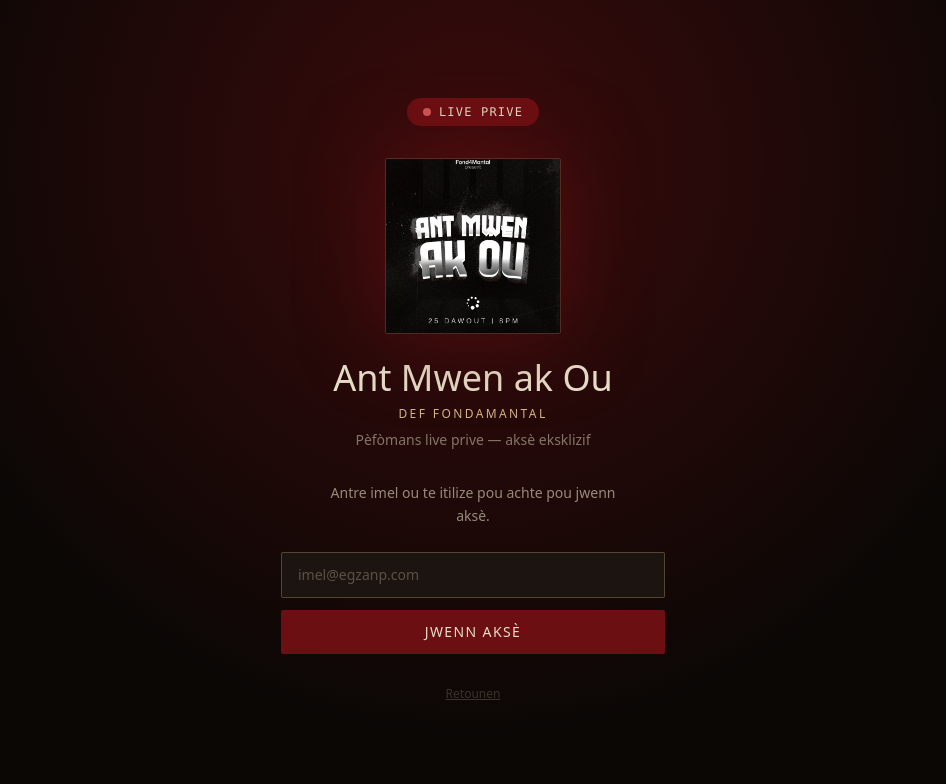
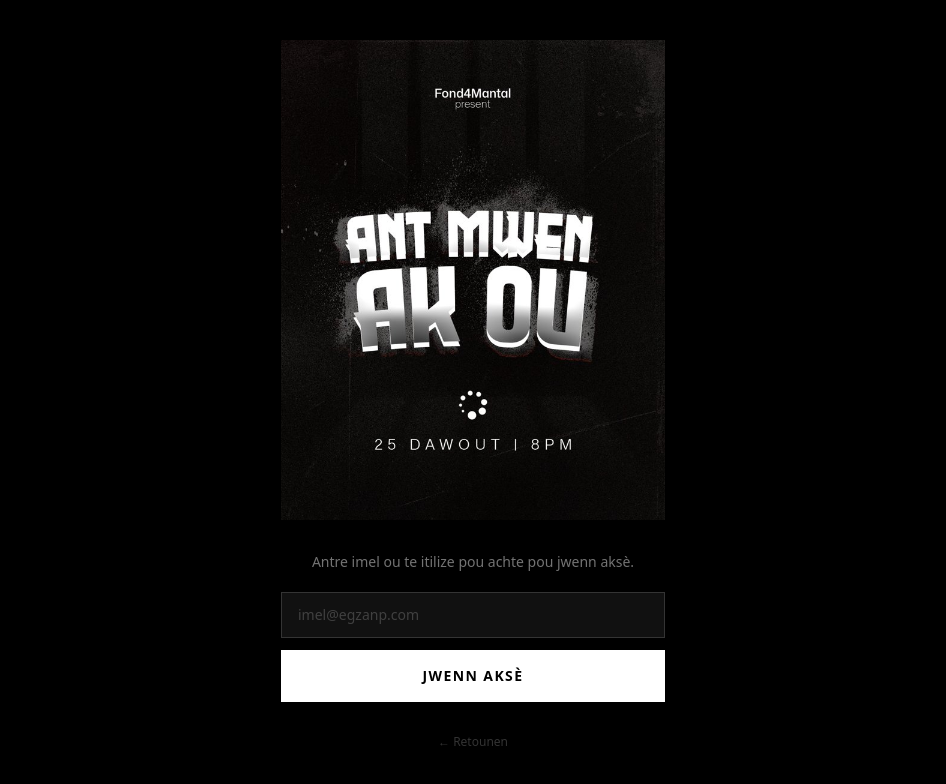
Before and after one commit to fabrice972009/Manifesto.def, a Next.js app: page /live in a window 1280 px wide. Shown: the top 784 px of the page, without its empty margins (167-1113 px from the left). Built offline with nearby package versions, Linux system fonts and the light colour scheme.

Commit message:
live page black white flyer style

```diff
--- a/app/live/page.tsx
+++ b/app/live/page.tsx
@@ -2,191 +2,134 @@
 import { useState } from "react";
 import Image from "next/image";
 
-const STRIPE_LIVE_UPGRADE = "https://buy.stripe.com/fZu00i0IT39P92T5Xjbwk0h";
-
-// ── Remplace sa ak vre lyen Zoom/StreamYard/YouTube Private ou a ──────────
-const LIVE_LINK = "https://"; // ← mete lyen live ou la
-// ─────────────────────────────────────────────────────────────────────────
+const STRIPE_LIVE = "https://buy.stripe.com/fZu00i0IT39P92T5Xjbwk0h";
+const LIVE_LINK = "";
 
 const PERKS = [
-  { icon: "💬", text: "Kesyon/repons ak atis la an dirèk" },
-  { icon: "🎧", text: "Diskisyon sou chak mòso album lan" },
-  { icon: "🎶", text: "Vèsyon inedite / akoustik" },
-  { icon: "👀", text: "Kontni ki poko janm pibliye" },
-  { icon: "📹", text: "Koulise kreyasyon album lan" },
-  { icon: "❤️", text: "Moman pèsonèl ak moun ki sipòte" },
-  { icon: "🎁", text: "Sipriz eksklizif nan fen an" },
+  ["💬","Kesyon/repons ak atis la an dirèk"],
+  ["🎧","Diskisyon sou chak mòso album lan"],
+  ["🎶","Vèsyon inedite / akoustik"],
+  ["👀","Kontni ki poko janm pibliye"],
+  ["📹","Koulise kreyasyon album lan"],
+  ["❤️","Moman pèsonèl ak moun ki sipòte"],
+  ["🎁","Sipriz eksklizif nan fen an"],
 ];
 
 type Stage = "gate" | "upgrade" | "access";
 
-function Gate({ onResult }: { onResult: (stage: Stage) => void }) {
+function Layout({ children }: { children: React.ReactNode }) {
+  return (
+    <main className="min-h-screen flex flex-col items-center justify-start px-5 py-10"
+      style={{background:"#000000"}}>
+      <div className="w-full max-w-sm">
+        {/* Flyer */}
+        <div className="relative w-full aspect-[4/5] rounded-none overflow-hidden mb-8">
+          <Image src="/ant-mwen-ak-ou.jpg" alt="Ant Mwen ak Ou" fill className="object-cover"/>
+        </div>
+        {children}
+        <a href="/" className="block text-center text-[rgba(255,255,255,0.2)] text-xs mt-8 hover:text-white transition-colors">← Retounen</a>
+      </div>
+    </main>
+  );
+}
+
+function Gate({ onResult }: { onResult: (s: Stage) => void }) {
   const [email, setEmail]     = useState("");
   const [loading, setLoading] = useState(false);
   const [error, setError]     = useState("");
 
   async function submit(e: React.FormEvent) {
     e.preventDefault(); setError(""); setLoading(true);
-    const res  = await fetch("/api/verify-live", {
-      method: "POST", headers: { "Content-Type": "application/json" },
-      body: JSON.stringify({ email }),
-    });
+    const res  = await fetch("/api/verify-live", { method:"POST", headers:{"Content-Type":"application/json"}, body: JSON.stringify({ email }) });
     const data = await res.json();
+    if (data.valid) { setLoading(false); onResult("access"); return; }
+    const res2 = await fetch("/api/verify-email", { method:"POST", headers:{"Content-Type":"application/json"}, body: JSON.stringify({ email }) });
+    const data2 = await res2.json();
     setLoading(false);
-    if (data.valid) {
-      onResult("access");
-    } else {
-      // Check if they're a $20 buyer who needs to upgrade
-      const res2 = await fetch("/api/verify-email", {
-        method: "POST", headers: { "Content-Type": "application/json" },
-        body: JSON.stringify({ email }),
-      });
-      const data2 = await res2.json();
-      if (data2.valid) onResult("upgrade");
-      else setError("Imel sa a pa nan lis la. Verifye epi eseye ankò.");
-    }
+    if (data2.valid) onResult("upgrade");
+    else setError("Imel sa a pa nan lis la. Verifye epi eseye ankò.");
   }
 
   return (
-    <div className="min-h-screen flex flex-col items-center justify-center px-6 text-center"
-      style={{ background: "radial-gradient(ellipse at 50% 20%, rgba(107,15,18,0.5) 0%, rgba(10,7,5,0) 65%)" }}>
-
-      {/* Live badge */}
-      <div className="flex items-center gap-2 bg-[#6B0F12] px-4 py-1.5 rounded-full mb-8">
-        <span className="w-2 h-2 rounded-full bg-red-400 animate-pulse"/>
-        <span className="font-mono text-[#E8DFC8] text-xs uppercase tracking-widest">Live Prive</span>
-      </div>
-
-      <div className="relative w-44 aspect-square mb-6 rounded-sm overflow-hidden border border-[rgba(212,180,131,0.2)] shadow-[0_0_80px_rgba(107,15,18,0.6)]">
-        <Image src="/ant-mwen-ak-ou.jpg" alt="Ant Mwen ak Ou" fill className="object-cover"/>
-      </div>
-
-      <h1 className="font-display text-[#E8DFC8] text-3xl md:text-4xl mb-2">Ant Mwen ak Ou</h1>
-      <p className="font-display text-[#D4B483] text-xs tracking-[0.2em] mb-2">DEF FONDAMANTAL</p>
-      <p className="text-[rgba(232,223,200,0.5)] text-sm mb-8">Pèfòmans live prive — aksè eksklizif</p>
-
-      <p className="text-[rgba(232,223,200,0.6)] text-sm max-w-xs mb-6 leading-relaxed">
+    <Layout>
+      <p className="text-[rgba(255,255,255,0.45)] text-sm text-center mb-5">
         Antre imel ou te itilize pou achte pou jwenn aksè.
       </p>
-
-      <form onSubmit={submit} className="w-full max-w-sm flex flex-col gap-3">
+      <form onSubmit={submit} className="flex flex-col gap-3">
         <input type="email" required placeholder="imel@egzanp.com" value={email}
-          onChange={e => setEmail(e.target.value)}
-          className="bg-[#1C1410] border border-[rgba(212,180,131,0.3)] text-[#E8DFC8] placeholder:text-[rgba(232,223,200,0.3)] px-4 py-3 rounded-sm text-sm focus:outline-none focus:border-[#B8430E]"/>
+          onChange={e=>setEmail(e.target.value)}
+          className="bg-[#111] border border-[rgba(255,255,255,0.15)] text-white placeholder:text-[rgba(255,255,255,0.2)] px-4 py-3 rounded-none text-sm focus:outline-none focus:border-white"/>
         <button type="submit" disabled={loading}
-          className="bg-[#6B0F12] hover:bg-[#B8430E] transition-colors text-[#E8DFC8] font-display tracking-widest uppercase text-sm py-3 rounded-sm disabled:opacity-50">
-          {loading ? "N ap verifye…" : "Jwenn Aksè"}
+          className="bg-white hover:bg-gray-200 transition-colors text-black font-bold uppercase text-sm py-4 rounded-none disabled:opacity-50 tracking-widest">
+          {loading ? "N ap verifye…" : "JWENN AKSÈ"}
         </button>
-        {error && <p className="text-[#B8430E] text-xs text-center">{error}</p>}
+        {error && <p className="text-red-400 text-xs text-center">{error}</p>}
       </form>
-      <a href="/" className="text-[rgba(232,223,200,0.2)] text-xs mt-8 underline hover:text-[#B8430E]">Retounen</a>
-    </div>
+    </Layout>
   );
 }
 
 function UpgradePrompt() {
   return (
-    <div className="min-h-screen flex flex-col items-center justify-center px-6 text-center"
-      style={{ background: "radial-gradient(ellipse at 50% 20%, rgba(107,15,18,0.4) 0%, rgba(10,7,5,0) 60%)" }}>
-
-      <div className="flex items-center gap-2 bg-[#6B0F12] px-4 py-1.5 rounded-full mb-8">
-        <span className="w-2 h-2 rounded-full bg-red-400 animate-pulse"/>
-        <span className="font-mono text-[#E8DFC8] text-xs uppercase tracking-widest">Live Prive</span>
-      </div>
-
-      <div className="relative w-44 aspect-square mb-6 rounded-sm overflow-hidden border border-[rgba(212,180,131,0.2)] shadow-[0_0_60px_rgba(107,15,18,0.5)]">
-        <Image src="/ant-mwen-ak-ou.jpg" alt="Ant Mwen ak Ou" fill className="object-cover"/>
-      </div>
-
-      <h1 className="font-display text-[#E8DFC8] text-2xl md:text-3xl mb-3">Ant Mwen ak Ou</h1>
-      <p className="font-display text-[#D4B483] text-xs tracking-[0.2em] mb-6">DEF FONDAMANTAL</p>
-
-      <div className="max-w-sm bg-[#1C1410] border border-[rgba(212,180,131,0.2)] rounded-sm p-5 mb-6 text-left">
-        <p className="font-display text-[#D4B483] text-sm mb-4">Sa k gen nan live la:</p>
+    <Layout>
+      <div className="border border-[rgba(255,255,255,0.1)] p-4 mb-5">
         <div className="space-y-2.5">
-          {PERKS.map((p,i) => (
+          {PERKS.map(([icon, text], i) => (
             <div key={i} className="flex items-start gap-3">
-              <span className="text-base flex-shrink-0">{p.icon}</span>
-              <span className="text-[rgba(232,223,200,0.7)] text-sm">{p.text}</span>
+              <span className="text-sm flex-shrink-0">{icon}</span>
+              <span className="text-[rgba(255,255,255,0.65)] text-sm">{text}</span>
             </div>
           ))}
         </div>
       </div>
-
-      <div className="w-full max-w-sm bg-[rgba(107,15,18,0.2)] border border-[#6B0F12] rounded-sm p-4 mb-6">
-        <p className="text-[rgba(232,223,200,0.7)] text-xs mb-1">Ou te achte Manifesto pou $20</p>
-        <p className="text-[#E8DFC8] text-sm">Peye $20 anplis pou jwenn aksè nan evènman prive sa a.</p>
+      <div className="border border-[rgba(255,255,255,0.1)] p-4 mb-4">
+        <p className="text-[rgba(255,255,255,0.4)] text-xs mb-1">Ou te achte Manifesto pou $20</p>
+        <p className="text-white text-sm">Peye $20 anplis pou jwenn aksè nan live sa a.</p>
       </div>
-
-      <a href={STRIPE_LIVE_UPGRADE} target="_blank" rel="noreferrer"
-        className="w-full max-w-sm flex items-center justify-between bg-[#6B0F12] hover:bg-[#B8430E] transition-colors px-5 py-4 rounded-sm">
-        <div className="text-left">
-          <p className="font-display text-[#E8DFC8] text-sm tracking-wide">Jwenn Aksè nan Live la</p>
-          <p className="font-mono text-[rgba(232,223,200,0.5)] text-[10px]">Pèfòmans prive · Ant Mwen ak Ou</p>
-        </div>
-        <span className="font-display text-[#D4B483]">$20</span>
+      <a href={STRIPE_LIVE} target="_blank" rel="noreferrer"
+        className="flex items-center justify-between bg-white hover:bg-gray-200 transition-colors text-black px-5 py-4 rounded-none">
+        <p className="font-bold uppercase tracking-widest text-sm">Jwenn Aksè — $20</p>
+        <span className="font-bold">→</span>
       </a>
-
-      <a href="/" className="text-[rgba(232,223,200,0.2)] text-xs mt-6 underline hover:text-[#B8430E]">Retounen</a>
-    </div>
+    </Layout>
   );
 }
 
 function LiveAccess() {
   return (
-    <div className="min-h-screen flex flex-col items-center justify-center px-6 text-center"
-      style={{ background: "radial-gradient(ellipse at 50% 10%, rgba(107,15,18,0.5) 0%, rgba(10,7,5,0) 55%)" }}>
-
-      {/* Live badge */}
-      <div className="flex items-center gap-2 bg-[#6B0F12] px-4 py-1.5 rounded-full mb-8">
-        <span className="w-2 h-2 rounded-full bg-red-400 animate-pulse"/>
-        <span className="font-mono text-[#E8DFC8] text-xs uppercase tracking-widest">Ou gen aksè ✓</span>
+    <Layout>
+      <div className="flex items-center justify-center gap-2 mb-5">
+        <span className="w-2 h-2 rounded-full bg-white animate-pulse"/>
+        <span className="text-white text-xs uppercase tracking-widest font-mono">Aksè konfime ✓</span>
       </div>
-
-      <div className="relative w-44 aspect-square mb-6 rounded-sm overflow-hidden border border-[rgba(212,180,131,0.2)] shadow-[0_0_80px_rgba(107,15,18,0.6)]">
-        <Image src="/ant-mwen-ak-ou.jpg" alt="Ant Mwen ak Ou" fill className="object-cover"/>
-      </div>
-
-      <h1 className="font-display text-[#E8DFC8] text-3xl md:text-4xl mb-2">Ant Mwen ak Ou</h1>
-      <p className="font-display text-[#D4B483] text-xs tracking-[0.2em] mb-8">DEF FONDAMANTAL · Live Prive</p>
-
-      {/* Perks */}
-      <div className="max-w-sm w-full bg-[#1C1410] border border-[rgba(212,180,131,0.15)] rounded-sm p-5 mb-8 text-left">
-        <p className="font-mono text-[rgba(212,180,131,0.4)] text-[10px] uppercase tracking-widest mb-4">Sa k gen nan live la</p>
-        <div className="space-y-3">
-          {PERKS.map((p,i) => (
+      <div className="border border-[rgba(255,255,255,0.1)] p-4 mb-5">
+        <div className="space-y-2.5">
+          {PERKS.map(([icon, text], i) => (
             <div key={i} className="flex items-start gap-3">
-              <span className="text-base flex-shrink-0">{p.icon}</span>
-              <span className="text-[rgba(232,223,200,0.75)] text-sm">{p.text}</span>
+              <span className="text-sm flex-shrink-0">{icon}</span>
+              <span className="text-[rgba(255,255,255,0.65)] text-sm">{text}</span>
             </div>
           ))}
         </div>
       </div>
-
-      {/* CTA */}
-      {LIVE_LINK && LIVE_LINK !== "https://" ? (
+      {LIVE_LINK ? (
         <a href={LIVE_LINK} target="_blank" rel="noreferrer"
-          className="w-full max-w-sm flex items-center justify-center gap-3 bg-[#6B0F12] hover:bg-[#B8430E] transition-colors px-6 py-4 rounded-sm font-display text-[#E8DFC8] tracking-widest uppercase text-sm">
-          <span className="w-2 h-2 rounded-full bg-red-400 animate-pulse"/>
-          Rejoindre Live la
+          className="flex items-center justify-center gap-3 bg-white hover:bg-gray-200 transition-colors text-black font-bold uppercase tracking-widest text-sm px-6 py-4 rounded-none w-full">
+          <span className="w-2 h-2 rounded-full bg-black animate-pulse"/>
+          REJOINDRE LIVE LA
         </a>
       ) : (
-        <div className="w-full max-w-sm bg-[#1C1410] border border-[rgba(212,180,131,0.2)] rounded-sm px-6 py-4 text-center">
-          <p className="font-mono text-[rgba(212,180,131,0.5)] text-xs uppercase tracking-widest mb-2">Lyen ap disponib</p>
-          <p className="text-[rgba(232,223,200,0.6)] text-sm">Retounen sou paj sa a lè live la kòmanse.</p>
+        <div className="border border-[rgba(255,255,255,0.1)] px-5 py-4 text-center">
+          <p className="text-white text-xs uppercase tracking-widest font-mono mb-2">25 Dawout · 8PM</p>
+          <p className="text-[rgba(255,255,255,0.4)] text-sm">Retounen sou paj sa a lè live la kòmanse.</p>
         </div>
       )}
-
-      <p className="text-[rgba(232,223,200,0.25)] text-xs mt-6">
-        Refresh paj sa a lè live la kòmanse pou wè bouton an.
-      </p>
-    </div>
+    </Layout>
   );
 }
 
 export default function LivePage() {
   const [stage, setStage] = useState<Stage>("gate");
-
   if (stage === "gate")    return <Gate onResult={setStage} />;
   if (stage === "upgrade") return <UpgradePrompt />;
   return <LiveAccess />;
```
